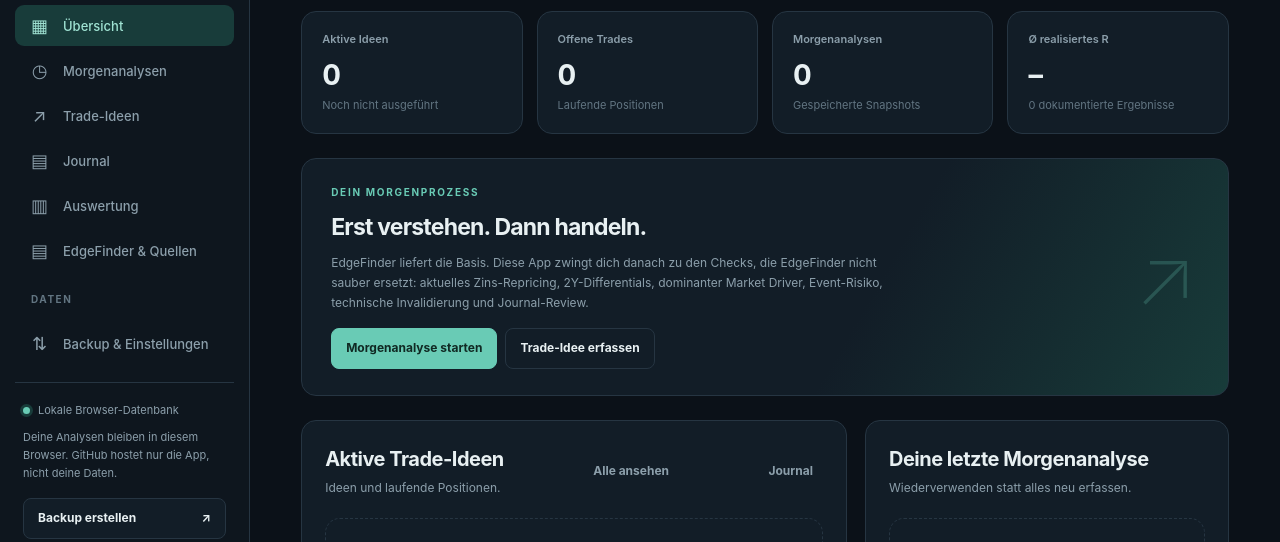
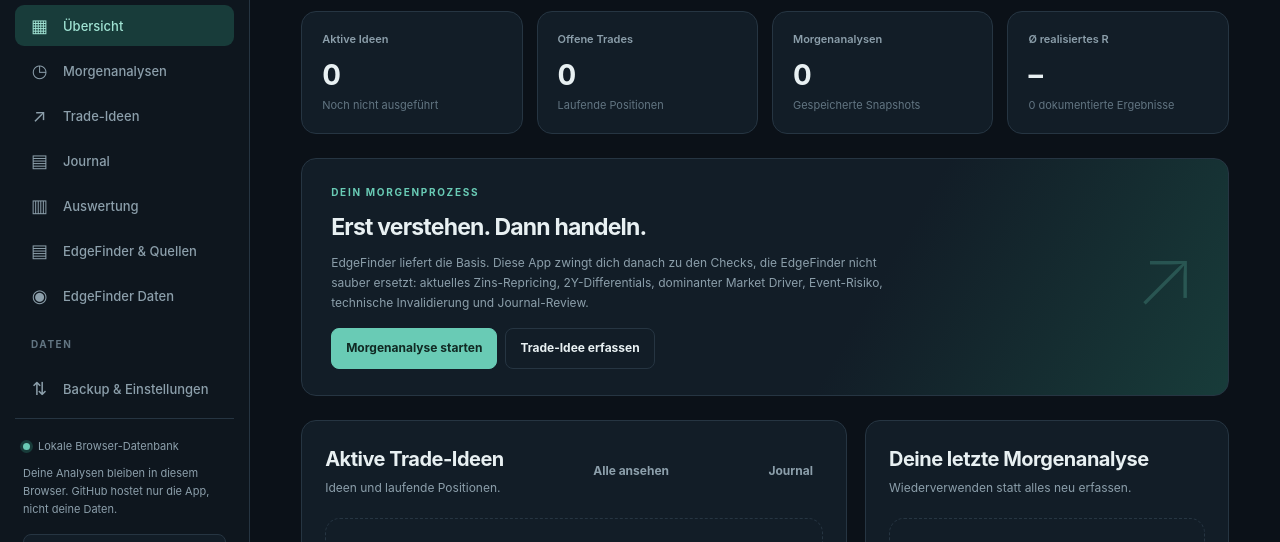
Before and after one commit to Nevio111998/tradingdesk, a website built with Vite: page index.html in a window 1280 px wide. Shown: the part 236-778 px from the top of the page. Built offline with nearby package versions, Linux system fonts and the light colour scheme.

Commit message:
Update index.html

```diff
--- a/index.html
+++ b/index.html
@@ -22,6 +22,8 @@
   <script src="analytics.v5.6.20.js" defer></script>
   <script src="app.base.v5.6.20.js" defer></script>
   <script src="app.v5.6.20.js" defer></script>
+  <link rel="stylesheet" href="edgefinder-integration.css">
+<script src="edgefinder-integration.js" defer></script>
 </head>
 <body>
   <div id="app" class="app-shell">
```
